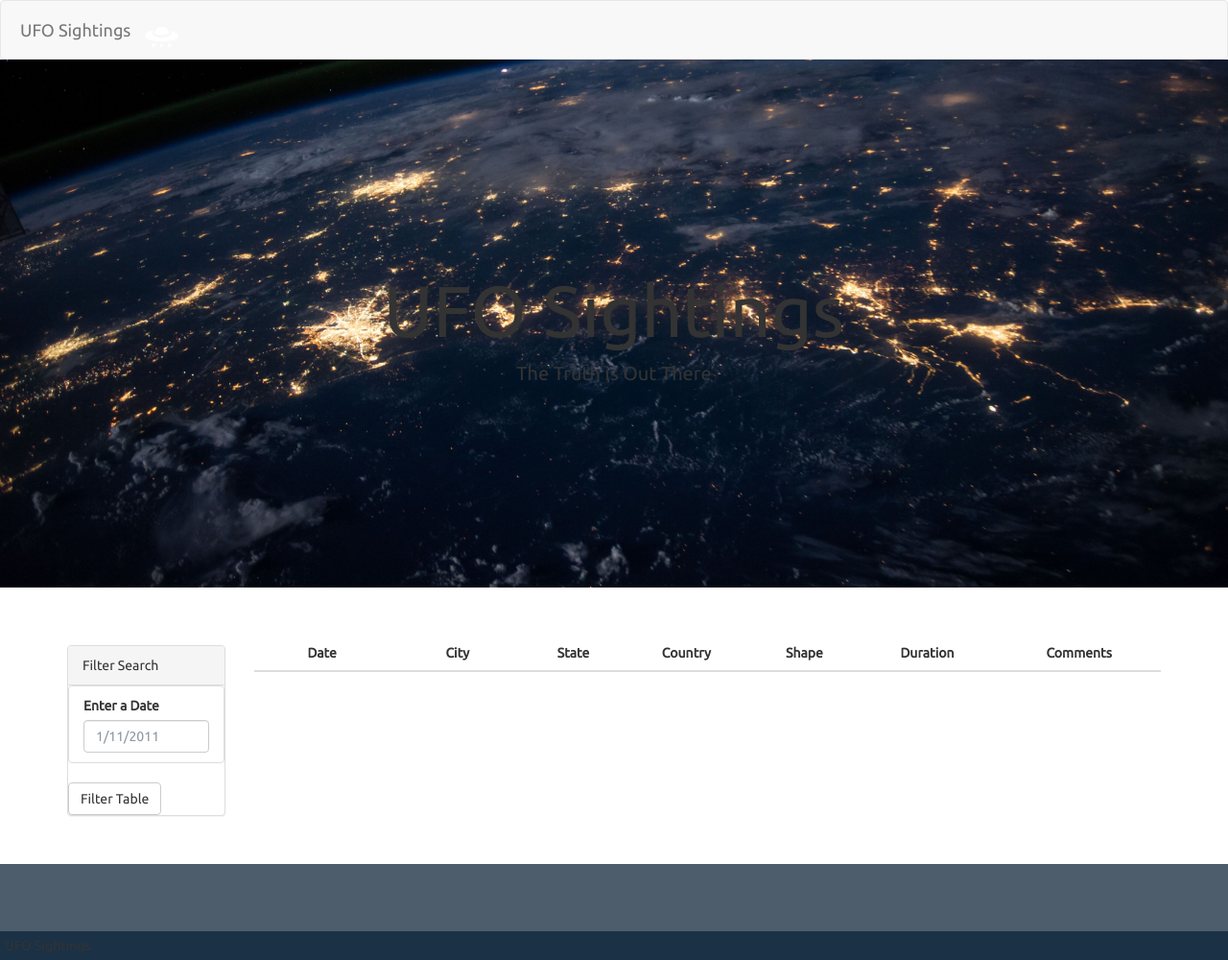
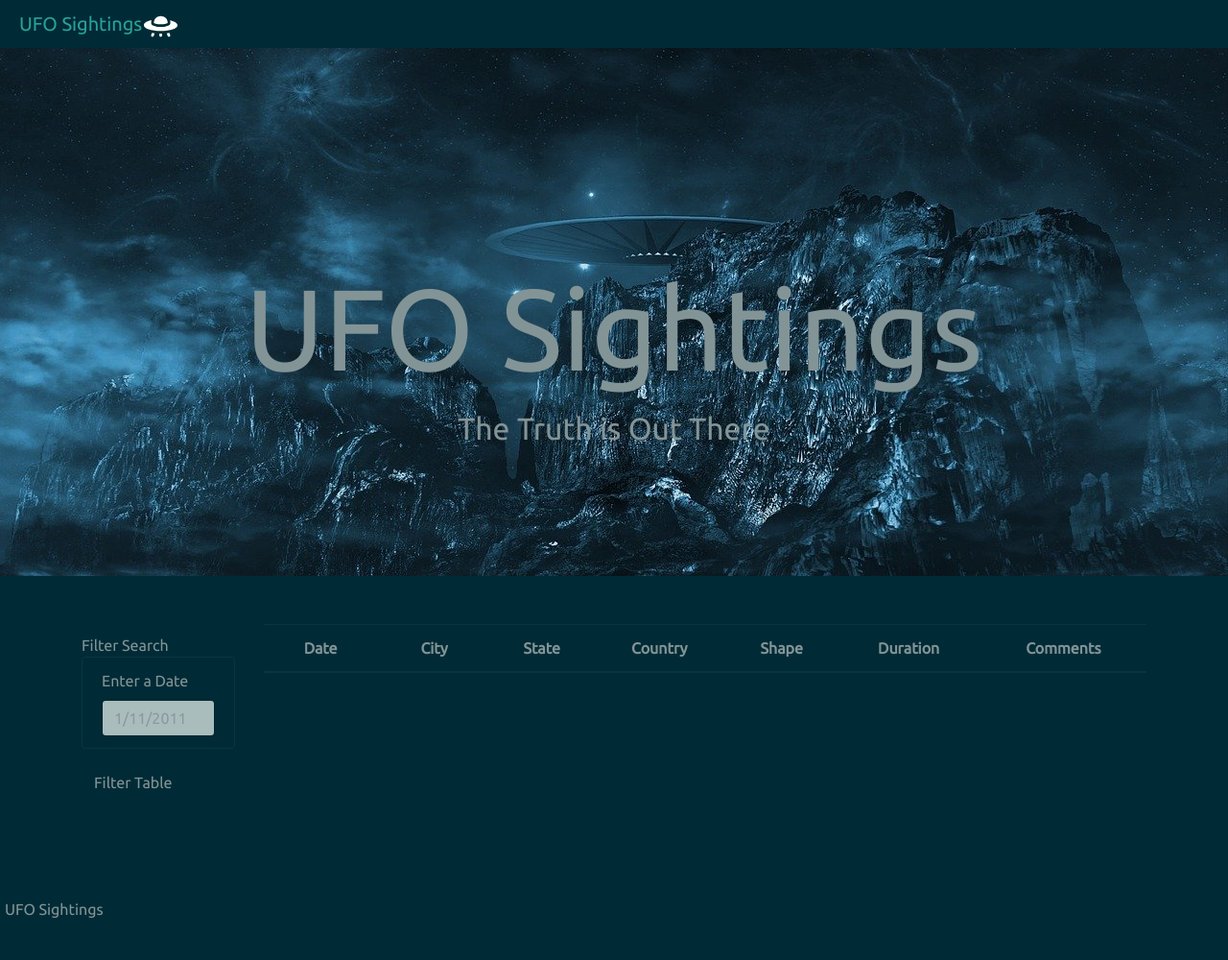
Before and after one commit to gabeo13/UFO-Web-Development, a plain HTML site: page UFO-Level-1/index.html in a window 1280 px wide. Shown: the whole page at 96% size. After the commit the page ends 964 px from the top, so only its background shows below. Drawn offline with nearby package versions, Linux system fonts and the light colour scheme.

Commit message:
css refresh

```diff
--- a/UFO-Level-1/index.html
+++ b/UFO-Level-1/index.html
@@ -5,7 +5,7 @@
   <meta charset="utf-8">
   <title>UFO Finder</title>
   <meta name="viewport" content="width=device-width, initial-scale=1">
-  <link rel="stylesheet" href="https://maxcdn.bootstrapcdn.com/bootswatch/3.3.7/superhero/bootstrap.min.css">
+  <link rel="stylesheet" href="https://cdn.jsdelivr.net/npm/bootswatch@4.6.0/dist/solar/bootstrap.min.css">
   <link href="https://fonts.googleapis.com/css?family=Ubuntu" rel="stylesheet">
   <link rel="stylesheet" href="static/css/style.css">
 </head>
--- a/UFO-Level-1/static/css/style.css
+++ b/UFO-Level-1/static/css/style.css
@@ -25,7 +25,7 @@ body {
   bottom: 0;
   left: 0;
   min-height: 100px;
-  background: #4e5d6c;
+  /* background: #279c94; */
 }
 
 /* The code styles the text at the bottom of the footer */
@@ -35,7 +35,7 @@ body {
   bottom: 0;
   left: 0;
   padding: 5px;
-  background: #1b3146;
+  /* background: #279c94; */
 }
 
 .navbar {
@@ -98,7 +98,7 @@ select {
   padding: 20px;
   margin: 0;
   background: black;
-  background-image: url("../images/nasa.jpg");
+  background-image: url("../images/ufo.jpg");
   background-attachment: fixed;
   background-position: bottom center;
   background-size: cover;
--- a/UFO-Level-2/static/css/style.css
+++ b/UFO-Level-2/static/css/style.css
@@ -25,7 +25,7 @@ body {
   bottom: 0;
   left: 0;
   min-height: 100px;
-  background: #4e5d6c;
+  /* background: #4e5d6c; */
 }
 
 /* The code styles the text at the bottom of the footer */
@@ -35,7 +35,7 @@ body {
   bottom: 0;
   left: 0;
   padding: 5px;
-  background: #1b3146;
+  /* background: #1b3146; */
 }
 
 .navbar {
@@ -98,7 +98,7 @@ select {
   padding: 20px;
   margin: 0;
   background: black;
-  background-image: url("../images/nasa.jpg");
+  background-image: url("../images/ufo.jpg");
   background-attachment: fixed;
   background-position: bottom center;
   background-size: cover;
--- a/UFO-Level-2/static/js/app.js
+++ b/UFO-Level-2/static/js/app.js
@@ -44,7 +44,7 @@ function runFilter() {
     console.log(inputArray);
     console.log(tableData);
 
-    // Assign filted data to a variable
+    // Assign filtered data to a variable
     var filteredData = tableData.filter(ufo => (ufo.datetime == inputValue1 && ufo.city == inputValue2 && ufo.state == inputValue3 && ufo.country == inputValue4 && ufo.shape == inputValue5));
 
     // Console log filtered data to ensure the filter worked
```
Also changed, not shown: UFO-Level-2/index.html (+1 -1 lines), UFO-Level-1/static/images/ufo.jpg (added), UFO-Level-2/static/images/ufo.jpg (added).
